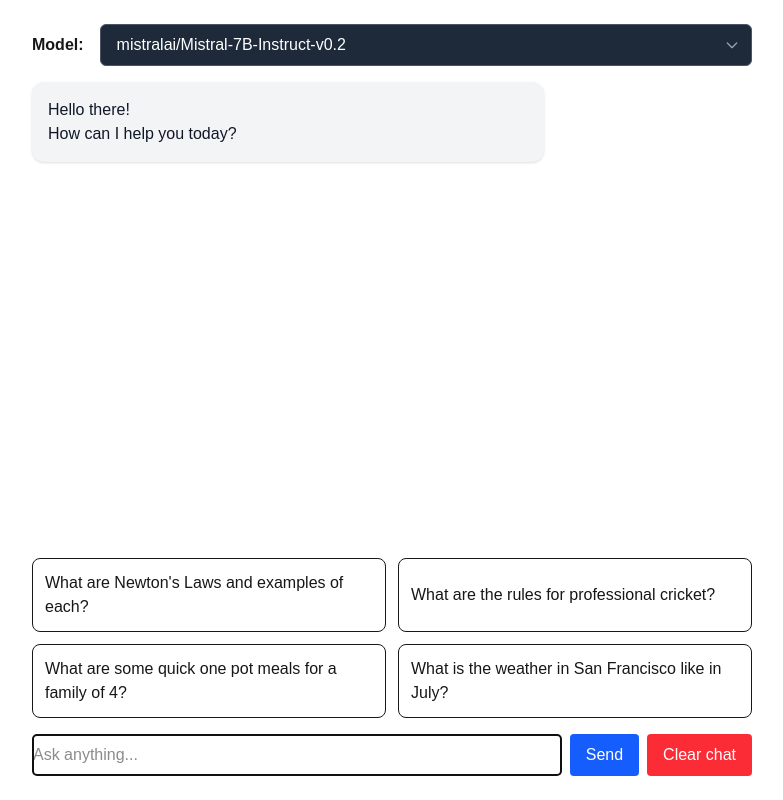
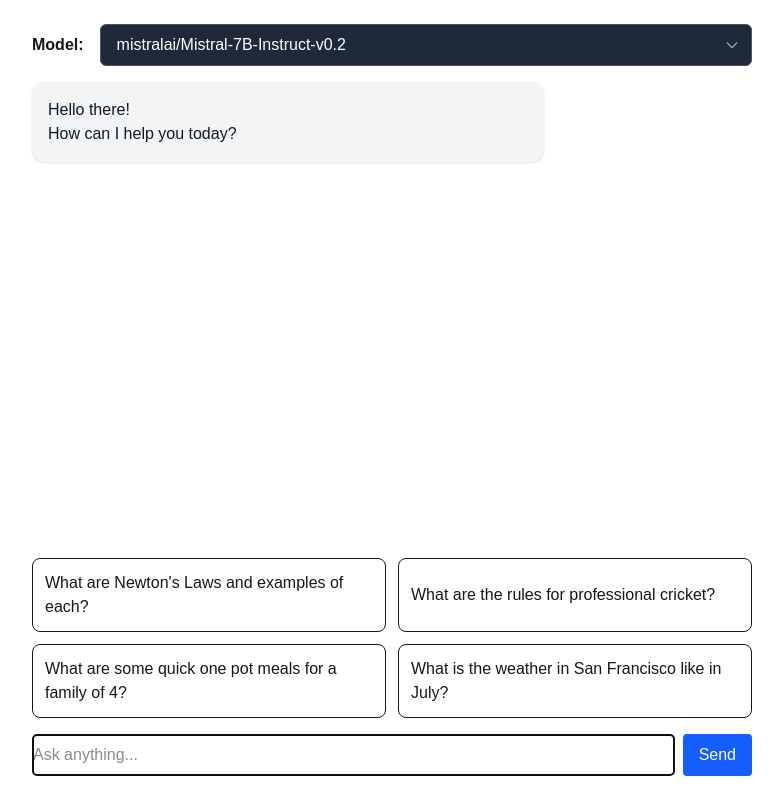
Before and after one commit to Jlavarine/ai-chatbot, a Next.js app: page / in a window 1280 px wide. Shown: the whole page, without its empty margins (248-1031 px from the left). Built offline with nearby package versions, Linux system fonts and the light colour scheme.

Commit message:
feature: Conditionally render clear chat button

```diff
--- a/src/app/page.tsx
+++ b/src/app/page.tsx
@@ -155,6 +155,7 @@ export default function Home() {
           onSubmit={handleSubmit}
           isPending={isPending}
           inputRef={inputRef}
+          noMessages={messages.length}
         />
 
       </div>
--- a/src/components/ChatInput.tsx
+++ b/src/components/ChatInput.tsx
@@ -9,6 +9,7 @@ interface ChatInputProps {
   onClear: () => void;
   isPending: boolean;
   inputRef: RefObject<HTMLInputElement>;
+  noMessages: number
 }
 
 export const ChatInput: FC<ChatInputProps> = ({
@@ -17,7 +18,8 @@ export const ChatInput: FC<ChatInputProps> = ({
   onSubmit,
   isPending,
   inputRef,
-  onClear
+  onClear,
+  noMessages
 }) => (
   <form
     onSubmit={onSubmit}
@@ -47,13 +49,14 @@ export const ChatInput: FC<ChatInputProps> = ({
     >
       {isPending ? "…" : "Send"}
     </button>
-    <button
+    {noMessages ? <button
       type="button"
       onClick={onClear}
       className="bg-red-500 hover:bg-red-600 text-white px-4 py-2 rounded"
       aria-label="Clear conversation"
+      disabled={!noMessages}
     >
       Clear chat
-    </button>
+    </button>: null}
   </form>
 );
```
